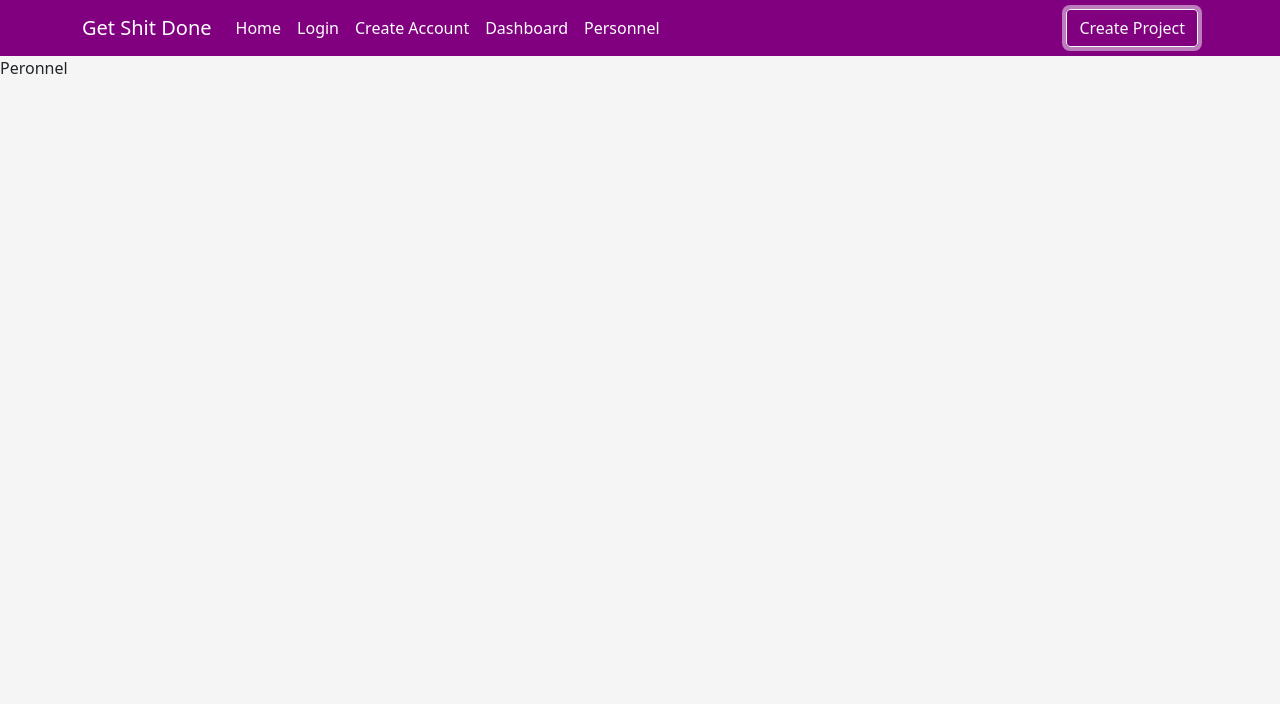
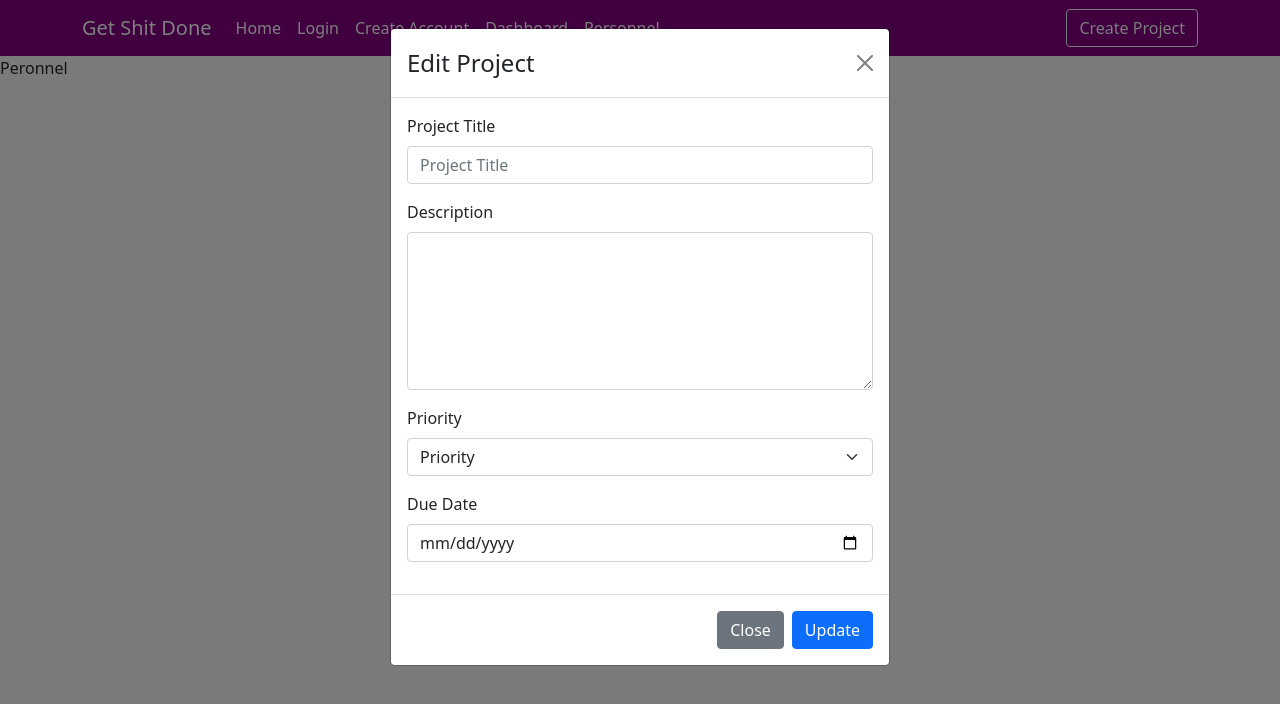
Before and after one commit to alsalmiw/get-done-react, a React (Create React App) app: page /personnel in a window 1280 px wide. Both pictures are taken after a click on the button "Create Project". Shown: the top 704 px of the page. Built offline with nearby package versions, Linux system fonts and the light colour scheme.

Commit message:
extra details in dashboard components

```diff
--- a/src/App.css
+++ b/src/App.css
@@ -1,7 +1,7 @@
 body{
   background-color: whitesmoke;
 }
-.task-container{
+.project-container{
   margin: 5px;
   padding: 10px;
 
@@ -44,3 +44,17 @@ body{
   padding-top: 10px;
 
 }
+
+.project-buttons{
+  display: flex;
+  justify-content:center;
+}
+.tasks{
+  margin-top: 10px;
+}
+
+.task-container{
+  padding: 5px;
+  background-color: whitesmoke;
+  border-radius: 10px;
+}
--- a/src/App.js
+++ b/src/App.js
@@ -6,6 +6,8 @@ import './App.css';
 import UserContext from './Context/UserContext';
 import useUser from './Hooks/use-user';
 import Navigation from './Components/Navigation';
+import ModalContext from './Context/ModalContext';
+import useModal from './Hooks/use-modal';
 
 
 function App() {
@@ -14,7 +16,9 @@ function App() {
     <UserContext.Provider value={useUser()}>
 
     <Container fluid className='p-0'>
+    <ModalContext.Provider value={useModal()}>
       <Navigation />
+      </ModalContext.Provider>
     </Container>
 
     </UserContext.Provider>
--- a/src/Components/ModalComponent.js
+++ b/src/Components/ModalComponent.js
@@ -1,43 +1,110 @@
-import React from 'react'
-import {Modal, Button} from "react-bootstrap"
-import ModalContext from '../Context/ModalContext'
+import React, { useContext, useState } from "react";
+import { Modal, Button, Row, Col, Form } from "react-bootstrap";
+import ModalContext from "../Context/ModalContext";
 
 export default function ModalComponent(props) {
-  let {show, setShow} = useContext(ModalContext)
+  let { show, setShow, isEdit, setIsEdit } = useContext(ModalContext);
+
+  const [priority, setPriority] = useState("ToDo");
+  const [projectTitle, setProjectTitle] = useState('');
+  const [projectDescription, setProjectDescription] = useState('');
+  const [taskName, setTaskName] = useState('');
+  const [taskDescription, setTaskDescription] = useState('');
+  const [taskPriority, setTaskPriority] = useState('low');
+  const [taskDueDate, setTaskDueDate] = useState('')
+  const [taskStatus, setTaskStatus] = useState('');
+  const [isTaskDeleted, setIsTaskDeleted] = useState(false);
+  const [isArchived, setIsArchived] = useState(false);
+
+
   const handleClose = () => setShow(false);
-{isEdit}
+
   return (
-
-    <Modal
-    show={show}
-    onHide={handleClose}
-    backdrop="static"
-    keyboard={false}
-  >
+    <Modal show={show} onHide={handleClose} backdrop="static" keyboard={false}>
       <Modal.Header closeButton>
-      <Modal.Title>{isEdit?'Edit Project':'View Project'}</Modal.Title>
+        <Modal.Title>{isEdit ? "Edit Project" : "View Project"}</Modal.Title>
       </Modal.Header>
       <Modal.Body>
+        {isEdit ? (
+          //yes
+          <>
+          <Row>
+          <Form>
+          <Form.Group className="mb-3" controlId="Title">
+            <Form.Label>Project Title</Form.Label>
+            <Form.Control
+              type="text"
+              placeholder="Project Title"
+              onChange={(e) => setProjectTitle(e.target.value)}
+            />
+          </Form.Group>
+          <Form.Group className="mb-3" controlId="Description">
+            <Form.Label>Description</Form.Label>
+            <Form.Control as="textarea" rows={6}  onChange={(e) => setProjectDescription(e.target.value)}/>
+          </Form.Group>
+          <Form.Group className="mb-3" controlId="Category">
+          <Form.Label>Priority</Form.Label>
+          <Form.Select aria-label="Default select example" onChange={(e)=>setPriority(e.target.value)}>
+            <option>Priority</option>
+            <option value="Top">Top</option>
+            <option value="Medium">Medium</option>
+            <option value="Low">Low</option>
+          </Form.Select>
+          </Form.Group>
+          <Form.Group className="mb-3" controlId="Title">
+            <Form.Label>Due Date</Form.Label>
+            <Form.Control
+              type="date"
+              placeholder="Due Date"
+              onChange={(e) => setTaskDueDate(e.target.value)}
+            />
+          </Form.Group>
 
-      {
-        isEdit?
+          </Form>
+          </Row>
 
-        //yes
+         </>
+        ) : (
+          //show project
+          <>
+            <Row className="text-center">
+              <h6>Project Title</h6>
+            </Row>
+            <Row>
+              <p>Task Description</p>
+            </Row>
+            <Row>
+              <p>Priority: Top </p>
+            </Row>
+            <Row>
+              <Form>
+                <Form.Group className="mb-3" controlId="Category">
+                  <Form.Label>Status</Form.Label>
 
-        "yes"
-
-        :
-
-        //no
-        "no"
-      }
+                  <Form.Select
+                    aria-label="Default select example"
+                    onChange={(e) => setTaskStatus(e.target.value)}
+                  >
+                    <option>Status</option>
+                    <option value="ToDo">ToDo</option>
+                    <option value="InProgress">InProgress</option>
+                    <option value="Completed">Completed</option>
+                  </Form.Select>
+                </Form.Group>
+              </Form>
+            </Row>
+            <Row>
+              <p>Due Date: 22-03-2022</p>
+            </Row>
+          </>
+        )}
       </Modal.Body>
       <Modal.Footer>
         <Button variant="secondary" onClick={handleClose}>
           Close
         </Button>
-      <Button variant="primary">Understood</Button>
+        <Button variant="primary">Update</Button>
       </Modal.Footer>
     </Modal>
-  )
+  );
 }
--- a/src/Components/Navigation.js
+++ b/src/Components/Navigation.js
@@ -8,12 +8,23 @@ import Home from "../Pages/Home";
 import Personnel from "../Pages/Personnel";
 import LoginPage from "../Pages/LoginPage";
 import ModalContext from "../Context/ModalContext";
+import useModal from "../Hooks/use-modal";
+import ModalComponent from "./ModalComponent";
 
 export default function Navigation() {
 
   let {isAdmin} = useContext(UserContext);
+  let {show, setShow, isEdit, setIsEdit} = useContext(ModalContext);
+
+  const handleCreateShow =() => {
+
+    setShow(true);
+    setIsEdit(true);
+  }
+
   return (
-    <ModalContext.Provider>
+    // <ModalContext.Provider value={useModal()}>
+    <>
     <BrowserRouter>
       <Container fluid className="p-0">
         <Navbar className="purpleBG" expand="lg">
@@ -29,7 +40,7 @@ export default function Navigation() {
                {isAdmin?<Nav.Link as={Link} to="personnel">Personnel</Nav.Link> : null}
               </Nav>
               <Nav>
-              {isAdmin?<Button variant="outline-light"> Create Project</Button> : null}
+              {isAdmin?<Button variant="outline-light" onClick={handleCreateShow}> Create Project</Button> : null}
               </Nav>
             </Navbar.Collapse>
           </Container>
@@ -43,6 +54,8 @@ export default function Navigation() {
       <Route path="personnel" element={<Personnel />} key="personnel" />
       </Routes>
     </BrowserRouter>
-    </ModalContext.Provider>
+    <ModalComponent />
+    </>
+    // </ModalContext.Provider>
   );
 }
--- a/src/Components/ProjectTile.js
+++ b/src/Components/ProjectTile.js
@@ -7,9 +7,9 @@ import ModalComponent from './ModalComponent';
 export default function ProjectTile() {
 
   let {isAdmin} = useContext(UserContext);
-  let {show, setShow} = useContext(ModalContext);
+  let {show, setShow, isEdit, setIsEdit} = useContext(ModalContext);
 
-  const [isEdit, setIsEdit]=useState(false);
+  // const [isEdit, setIsEdit]=useState(false);
 
   const handleClose = () => setShow(false);
   const handleViewShow = () =>
@@ -27,20 +27,38 @@ export default function ProjectTile() {
   }
 
   return (
-    <div className='task-container'>
-        <div className='task-title center'><h4>TaskName</h4> </div>
-        <div className='task-description'>
-        <p><strong>Description:</strong> </p>
+    <div className='project-container'>
+        <div className='project-title center'><h4>TaskName: Airport Logistics</h4> </div>
+        <div className='project-description'>
+        <p><strong>Description: </strong>remove all dead bodies from the airport and transport to morgue </p>
         </div>
-
-        <div className='task-info'></div>
-        <p><strong>Priority:</strong> </p>
-        <p><strong>on Track?</strong> </p>
-        <div>
-        <Button variant="primary" onClick={handleViewShow}>
+        <p><strong>Priority:</strong> Top</p>
+        <p><strong>Progress: </strong> 60%</p>
+        <div className='project-buttons'>
+        <Button className='m-1' variant="primary" onClick={handleViewShow}>
         View
       </Button>
-      {isAdmin?<Button variant="primary" onClick={handleEditShow}>Edit</Button> : null}
+      {isAdmin?<><Button className='m-1' variant="warning" onClick={handleEditShow}>Edit</Button>
+      <Button className='m-1' variant="success" >Archive</Button>
+      <Button className='m-1' variant="danger" >Delete</Button></>
+      : null}
+        </div>
+        <div className='tasks'>
+        <div className='task-container'>
+        <Row>
+          <Col>Task Title</Col>
+          <Col>Assigned To: </Col>
+          <Col>Due Date: </Col>
+          <Col><Button className='m-1' variant="primary" onClick={handleViewShow}>
+        View
+      </Button>
+
+         {
+           isAdmin?<Button  variant="warning" onClick={handleEditShow}>Edit</Button>: null
+         }
+         </Col>
+        </Row>
+        </div>
         </div>
         <ModalComponent />
       </div>
--- a/src/Hooks/use-modal.js
+++ b/src/Hooks/use-modal.js
@@ -3,6 +3,7 @@ import React, {useState} from 'react'
 export default function useModal() {
 
     const [show, setShow] = useState(false);
+    const [isEdit, setIsEdit]=useState(false);
 
-  return {show, setShow}
+  return {show, setShow, isEdit, setIsEdit}
 }
--- a/src/Pages/Dashboard.js
+++ b/src/Pages/Dashboard.js
@@ -9,46 +9,10 @@ import ModalComponent from '../Components/ModalComponent';
 export default function Dashboard() {
 
   let {isAdmin} = useContext(UserContext);
-  //let {show, setShow} = useContext(ModalContext)
-
-  //const [show, setShow] = useState(false);
-  //const [isEdit, setIsEdit]=useState(false);
-
-  // const handleClose = () => setShow(false);
-  // const handleViewShow = () =>
-  // {
-  //   setShow(true);
-  //   setIsEdit(false);
-  // }
-
-
-  // const handleEditClose = () => setShow(false);
-  // const handleEditShow = () =>
-  // {
-  //   setShow(true);
-  //   setIsEdit(true);
-  // }
 
   return (
     <>
-    {/* <Container fluid>
-      <div className='task-container'>
-        <div className='task-title center'><h4>TaskName</h4> </div>
-        <div className='task-description'>
-        <p><strong>Description:</strong> </p>
-        </div>
 
-        <div className='task-info'></div>
-        <p><strong>Priority:</strong> </p>
-        <p><strong>on Track?</strong> </p>
-        <div>
-        <Button variant="primary" onClick={handleViewShow}>
-        View
-      </Button>
-      {isAdmin?<Button variant="primary" onClick={handleEditShow}>Edit</Button> : null}
-        </div>
-      </div>
-    </Container> */}
 <ModalContext.Provider value={useModal()}>
     <Container fluid className='p-0 dashboard-container'>
     <div className='to-do'>
@@ -61,76 +25,24 @@ export default function Dashboard() {
     </div>
     <div className='in-progress '>
     <Row className='dashboard-status text-center'><h4>InProgress</h4></Row>
+    <Row>
+      <Col>
+      <ProjectTile />
+      </Col>
+    </Row>
     </div>
 
     <div className='done'>
     <Row className='dashboard-status text-center'><h4>Completed</h4></Row>
+    <Row>
+      <Col>
+      <ProjectTile />
+      </Col>
+    </Row>
 
     </div>
 
     </Container>
-
-
-
-    <>
-
-
-      {/* <Modal
-        show={show}
-        onHide={handleClose}
-        backdrop="static"
-        keyboard={false}
-      >
-        <Modal.Header closeButton>
-          <Modal.Title>{isEdit?'Edit Project':'View Project'}</Modal.Title>
-        </Modal.Header>
-        <Modal.Body>
-
-          {
-            isEdit?
-
-            //yes
-
-            "yes"
-
-            :
-
-            //no
-            "no"
-          }
-        </Modal.Body>
-        <Modal.Footer>
-          <Button variant="secondary" onClick={handleClose}>
-            Close
-          </Button>
-          <Button variant="primary">Understood</Button>
-        </Modal.Footer>
-      </Modal>
-       */}
-    {/* EDIT */}
-
-      {/* <Modal
-        show={show}
-        onHide={handleEditClose}
-        backdrop="static"
-        keyboard={false}
-      >
-        <Modal.Header closeButton>
-          <Modal.Title>Edit Model</Modal.Title>
-        </Modal.Header>
-        <Modal.Body>
-          I will not close if you click outside me. Don't even try to press
-          escape key.
-        </Modal.Body>
-        <Modal.Footer>
-          <Button variant="secondary" onClick={handleEditClose}>
-            Close
-          </Button>
-          <Button variant="primary">Understood</Button>
-        </Modal.Footer>
-      </Modal>
-    </> */}
-    </>
     </ModalContext.Provider>
     </>
 
```
Lines whose indentation alone changed are shown as unchanged.
